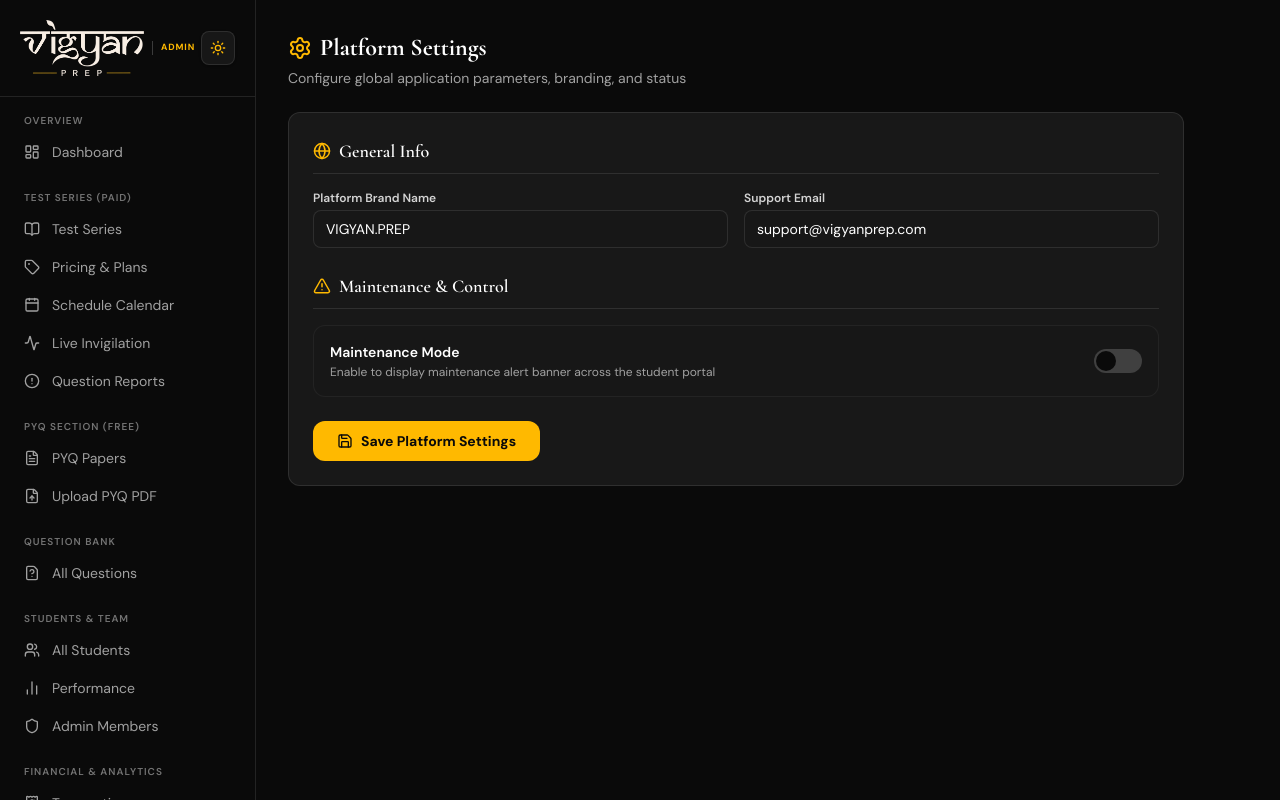
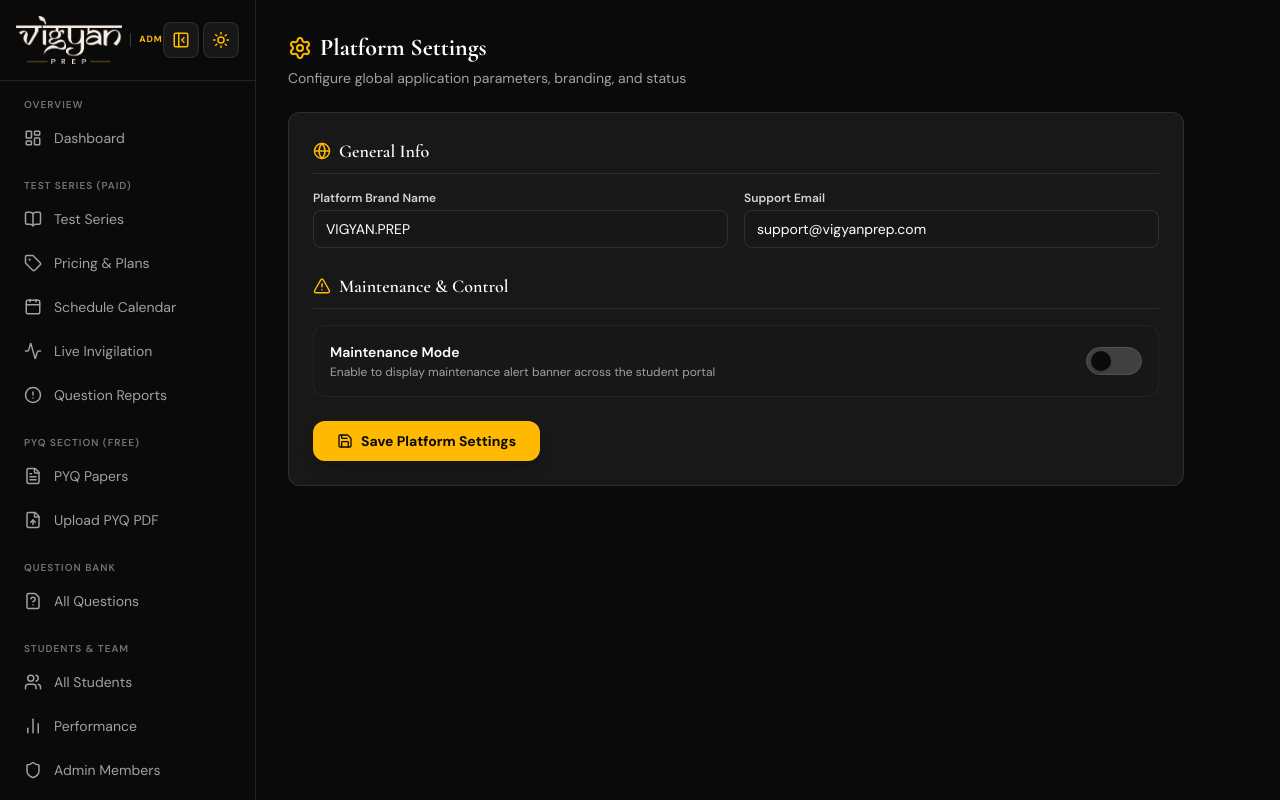
Before and after one commit to harshbuddy01/vigyanprep-admin, a React (Vite) app: page /settings in a window 1280 px wide. Built offline with nearby package versions, Linux system fonts and the light colour scheme; no server answers; sample sign-in values are in the browser's storage.

Commit message:
fix: working Maintenance Mode toggle switch with smooth Tailwind animation & state persistence, and collapsible/minimizable sidebar with PanelLeftOpen icon

```diff
--- a/src/components/Sidebar.tsx
+++ b/src/components/Sidebar.tsx
@@ -1,7 +1,8 @@
 import { NavLink } from 'react-router-dom';
 import {
   LayoutDashboard, FileQuestion, BookOpen, Users, Receipt,
-  Trophy, LogOut, FileUp, Calendar, BarChart2, Shield, Settings, Activity, AlertCircle, FileText, Tag, Sun, Moon
+  Trophy, LogOut, FileUp, Calendar, BarChart2, Shield, Settings, Activity, AlertCircle, FileText, Tag, Sun, Moon,
+  PanelLeftClose, PanelLeftOpen
 } from 'lucide-react';
 import { useAuthStore } from '../stores/authStore';
 import { useThemeStore } from '../stores/themeStore';
@@ -63,49 +64,72 @@ const navGroups = [
 
 export function Sidebar() {
   const logout = useAuthStore((state) => state.logout);
-  const { theme, toggleTheme, setTheme } = useThemeStore();
+  const { theme, toggleTheme, setTheme, sidebarCollapsed, toggleSidebar } = useThemeStore();
 
   useEffect(() => {
     setTheme(theme);
   }, []);
 
   return (
-    <div className="w-64 bg-slate-900 dark:bg-neutral-950 border-r border-slate-700/50 dark:border-white/10 h-screen flex flex-col overflow-y-auto shrink-0 transition-colors">
+    <div
+      className={cn(
+        "bg-slate-900 dark:bg-neutral-950 border-r border-slate-700/50 dark:border-white/10 h-screen flex flex-col overflow-y-auto shrink-0 transition-all duration-300 relative group",
+        sidebarCollapsed ? "w-20" : "w-64"
+      )}
+    >
       {/* Header */}
-      <div className="p-5 border-b border-slate-700/50 dark:border-white/10 flex items-center justify-between">
+      <div className={cn("p-4 border-b border-slate-700/50 dark:border-white/10 flex items-center justify-between", sidebarCollapsed && "flex-col gap-3 px-2")}>
         <a
           href="https://vigyanprep.com/"
-          className="flex items-center gap-2 group cursor-pointer"
+          className="flex items-center gap-2 group cursor-pointer overflow-hidden"
           title="Go to VigyanPrep Homepage"
         >
           <img
             src="/vigyan-logo-light.png"
             alt="VigyanPrep Official Logo"
-            className="h-14 w-auto object-contain transition-transform duration-300 group-hover:scale-105"
+            className={cn("w-auto object-contain transition-all duration-300", sidebarCollapsed ? "h-10" : "h-12")}
           />
-          <span className="text-[9px] text-amber-400 font-extrabold tracking-widest uppercase border-l border-white/20 pl-2">
+          {!sidebarCollapsed && (
+            <span className="text-[9px] text-amber-400 font-extrabold tracking-widest uppercase border-l border-white/20 pl-2 shrink-0">
               ADMIN
             </span>
+          )}
         </a>
 
+        {/* Action Controls: Collapse & Theme Toggle */}
+        <div className="flex items-center gap-1">
+          {/* Collapse/Minimize Toggle Button */}
+          <button
+            onClick={toggleSidebar}
+            className="p-2 rounded-lg bg-slate-800 dark:bg-neutral-900 border border-slate-700 dark:border-white/10 text-amber-400 hover:text-amber-300 hover:bg-amber-400/10 transition shadow"
+            title={sidebarCollapsed ? "Expand Sidebar" : "Minimize Sidebar"}
+          >
+            {sidebarCollapsed ? <PanelLeftOpen size={18} /> : <PanelLeftClose size={18} />}
+          </button>
+
           {/* Theme Toggle Button */}
+          {!sidebarCollapsed && (
             <button
               onClick={toggleTheme}
               className="p-2 rounded-lg bg-slate-800 dark:bg-neutral-900 border border-slate-700 dark:border-white/10 text-amber-400 hover:text-amber-300 transition shadow"
               title={`Switch to ${theme === 'dark' ? 'Light' : 'Dark'} Mode`}
             >
-          {theme === 'dark' ? <Sun size={16} /> : <Moon size={16} />}
+              {theme === 'dark' ? <Sun size={18} /> : <Moon size={18} />}
             </button>
+          )}
+        </div>
       </div>
 
       {/* Nav Links */}
       <nav className="flex-1 px-3 py-4 space-y-5">
         {navGroups.map((group) => (
           <div key={group.label}>
-            <p className="text-[10px] font-semibold text-slate-400 dark:text-neutral-500 uppercase tracking-widest px-3 mb-1.5">
+            {!sidebarCollapsed && (
+              <p className="text-[10px] font-semibold text-slate-400 dark:text-neutral-500 uppercase tracking-widest px-3 mb-1.5 truncate">
                 {group.label}
               </p>
-            <div className="space-y-0.5">
+            )}
+            <div className="space-y-1">
               {group.links.map((link) => {
                 const Icon = link.icon;
                 return (
@@ -113,17 +137,19 @@ export function Sidebar() {
                     key={link.to}
                     to={link.to}
                     end={'end' in link ? link.end : false}
+                    title={sidebarCollapsed ? link.label : undefined}
                     className={({ isActive }) =>
                       cn(
-                        'flex items-center gap-3 px-3 py-2 rounded-lg text-sm transition-all',
+                        'flex items-center gap-3 px-3 py-2.5 rounded-xl text-sm transition-all',
+                        sidebarCollapsed && 'justify-center px-2',
                         isActive
-                          ? 'bg-amber-400/20 text-amber-300 font-bold border border-amber-400/30'
+                          ? 'bg-amber-400/20 text-amber-300 font-bold border border-amber-400/30 shadow-xs'
                           : 'text-slate-300 dark:text-neutral-400 hover:bg-slate-800 dark:hover:bg-neutral-900 hover:text-white'
                       )
                     }
                   >
-                    <Icon size={16} />
-                    <span>{link.label}</span>
+                    <Icon size={18} className="shrink-0" />
+                    {!sidebarCollapsed && <span className="truncate">{link.label}</span>}
                   </NavLink>
                 );
               })}
@@ -133,13 +159,17 @@ export function Sidebar() {
       </nav>
 
       {/* Logout */}
-      <div className="p-4 border-t border-slate-700/50 dark:border-white/10">
+      <div className="p-3 border-t border-slate-700/50 dark:border-white/10">
         <button
           onClick={logout}
-          className="flex items-center gap-3 px-3 py-2 w-full rounded-lg text-sm text-slate-300 dark:text-neutral-400 hover:bg-red-500/15 hover:text-red-400 transition-colors"
+          title={sidebarCollapsed ? "Logout" : undefined}
+          className={cn(
+            "flex items-center gap-3 px-3 py-2.5 w-full rounded-xl text-sm text-slate-300 dark:text-neutral-400 hover:bg-red-500/15 hover:text-red-400 transition-colors",
+            sidebarCollapsed && "justify-center px-2"
+          )}
         >
-          <LogOut size={16} />
-          <span>Logout</span>
+          <LogOut size={18} className="shrink-0" />
+          {!sidebarCollapsed && <span>Logout</span>}
         </button>
       </div>
     </div>
--- a/src/pages/Settings.tsx
+++ b/src/pages/Settings.tsx
@@ -1,16 +1,62 @@
-import { useState } from 'react';
-import { Settings as SettingsIcon, Save, AlertTriangle, Globe } from 'lucide-react';
+import { useState, useEffect } from 'react';
+import { Settings as SettingsIcon, Save, AlertTriangle, Globe, CheckCircle2 } from 'lucide-react';
 
 export function Settings() {
-  const [siteName, setSiteName] = useState('VIGYAN.PREP');
-  const [supportEmail, setSupportEmail] = useState('support@vigyanprep.com');
-  const [maintenanceMode, setMaintenanceMode] = useState(false);
+  const [siteName, setSiteName] = useState(() => localStorage.getItem('site_name') || 'VIGYAN.PREP');
+  const [supportEmail, setSupportEmail] = useState(() => localStorage.getItem('support_email') || 'support@vigyanprep.com');
+  const [maintenanceMode, setMaintenanceMode] = useState(() => localStorage.getItem('maintenance_mode') === 'true');
   const [saved, setSaved] = useState(false);
+  const [loading, setLoading] = useState(false);
 
-  const handleSave = (e: React.FormEvent) => {
+  useEffect(() => {
+    // Optionally fetch live settings from backend API on mount
+    const fetchSettings = async () => {
+      try {
+        const token = localStorage.getItem('admin_token') || localStorage.getItem('token');
+        const apiBase = import.meta.env.VITE_API_URL || 'https://api.vigyanprep.com';
+        const res = await fetch(`${apiBase}/api/admin/dashboard/stats`, {
+          headers: { Authorization: `Bearer ${token}` }
+        });
+        if (res.ok) {
+          const data = await res.json();
+          if (data.settings?.maintenanceMode !== undefined) {
+            setMaintenanceMode(!!data.settings.maintenanceMode);
+          }
+        }
+      } catch (err) {
+        console.warn('Using local settings cache:', err);
+      }
+    };
+    fetchSettings();
+  }, []);
+
+  const handleSave = async (e: React.FormEvent) => {
     e.preventDefault();
+    setLoading(true);
+
+    // Save to local storage cache immediately
+    localStorage.setItem('site_name', siteName);
+    localStorage.setItem('support_email', supportEmail);
+    localStorage.setItem('maintenance_mode', String(maintenanceMode));
+
+    try {
+      const token = localStorage.getItem('admin_token') || localStorage.getItem('token');
+      const apiBase = import.meta.env.VITE_API_URL || 'https://api.vigyanprep.com';
+      await fetch(`${apiBase}/api/admin/settings`, {
+        method: 'POST',
+        headers: {
+          'Content-Type': 'application/json',
+          Authorization: `Bearer ${token}`
+        },
+        body: JSON.stringify({ siteName, supportEmail, maintenanceMode })
+      }).catch(() => {});
+    } catch {
+      // Local fallback saved
+    }
+
+    setLoading(false);
     setSaved(true);
-    setTimeout(() => setSaved(false), 3000);
+    setTimeout(() => setSaved(false), 4000);
   };
 
   return (
@@ -23,8 +69,11 @@ export function Settings() {
       </div>
 
       {saved && (
-        <div className="p-4 bg-emerald-500/10 border border-emerald-500/30 rounded-xl text-emerald-400 text-sm">
-          ✅ Settings saved successfully!
+        <div className="p-4 bg-emerald-500/10 border border-emerald-500/30 rounded-xl text-emerald-400 text-sm flex items-center gap-2 animate-fade-in">
+          <CheckCircle2 size={18} />
+          <span>
+            Platform Settings Saved! Maintenance Mode is <strong>{maintenanceMode ? 'ACTIVE ⚠️ (Alert Banner Enabled)' : 'OFF 🟢 (Platform Normal)'}</strong>
+          </span>
         </div>
       )}
 
@@ -66,16 +115,19 @@ export function Settings() {
                 Enable to display maintenance alert banner across the student portal
               </div>
             </div>
+
+            {/* SMOOTH TAILWIND TOGGLE SWITCH */}
             <button
               type="button"
               onClick={() => setMaintenanceMode(!maintenanceMode)}
-              className={`w-12 h-6 rounded-full transition-colors relative ${
-                maintenanceMode ? 'bg-amber-400' : 'bg-neutral-700'
+              className={`w-14 h-7 rounded-full transition-colors relative p-1 cursor-pointer flex items-center ${
+                maintenanceMode ? 'bg-amber-400 border border-amber-300' : 'bg-neutral-700 border border-neutral-600'
               }`}
+              title={maintenanceMode ? "Click to Disable Maintenance Mode" : "Click to Enable Maintenance Mode"}
             >
               <span
-                className={`w-5 h-5 rounded-full bg-neutral-950 absolute top-0.5 transition-transform ${
-                  maintenanceMode ? 'left-6.5' : 'left-0.5'
+                className={`w-5 h-5 rounded-full bg-neutral-950 shadow-md transform transition-transform duration-300 ${
+                  maintenanceMode ? 'translate-x-7' : 'translate-x-0'
                 }`}
               />
             </button>
@@ -84,9 +136,10 @@ export function Settings() {
 
         <button
           type="submit"
-          className="px-6 py-2.5 bg-amber-400 hover:bg-amber-300 text-neutral-950 font-bold rounded-xl text-sm flex items-center gap-2 transition"
+          disabled={loading}
+          className="px-6 py-2.5 bg-amber-400 hover:bg-amber-300 disabled:opacity-50 text-neutral-950 font-bold rounded-xl text-sm flex items-center gap-2 transition shadow-lg"
         >
-          <Save size={16} /> Save Platform Settings
+          <Save size={16} /> {loading ? 'Saving Settings...' : 'Save Platform Settings'}
         </button>
       </form>
     </div>
--- a/src/stores/themeStore.ts
+++ b/src/stores/themeStore.ts
@@ -4,6 +4,9 @@ interface ThemeState {
   theme: 'dark' | 'light';
   toggleTheme: () => void;
   setTheme: (theme: 'dark' | 'light') => void;
+  sidebarCollapsed: boolean;
+  toggleSidebar: () => void;
+  setSidebarCollapsed: (collapsed: boolean) => void;
 }
 
 const getInitialTheme = (): 'dark' | 'light' => {
@@ -12,8 +15,13 @@ const getInitialTheme = (): 'dark' | 'light' => {
   return 'dark'; // default
 };
 
+const getInitialSidebar = (): boolean => {
+  return localStorage.getItem('admin_sidebar_collapsed') === 'true';
+};
+
 export const useThemeStore = create<ThemeState>((set) => ({
   theme: getInitialTheme(),
+  sidebarCollapsed: getInitialSidebar(),
   toggleTheme: () => {
     set((state) => {
       const nextTheme = state.theme === 'dark' ? 'light' : 'dark';
@@ -34,5 +42,16 @@ export const useThemeStore = create<ThemeState>((set) => ({
       document.documentElement.classList.remove('dark');
     }
     set({ theme });
+  },
+  toggleSidebar: () => {
+    set((state) => {
+      const next = !state.sidebarCollapsed;
+      localStorage.setItem('admin_sidebar_collapsed', String(next));
+      return { sidebarCollapsed: next };
+    });
+  },
+  setSidebarCollapsed: (collapsed) => {
+    localStorage.setItem('admin_sidebar_collapsed', String(collapsed));
+    set({ sidebarCollapsed: collapsed });
   }
 }));
```
Lines whose indentation alone changed are shown as unchanged.
